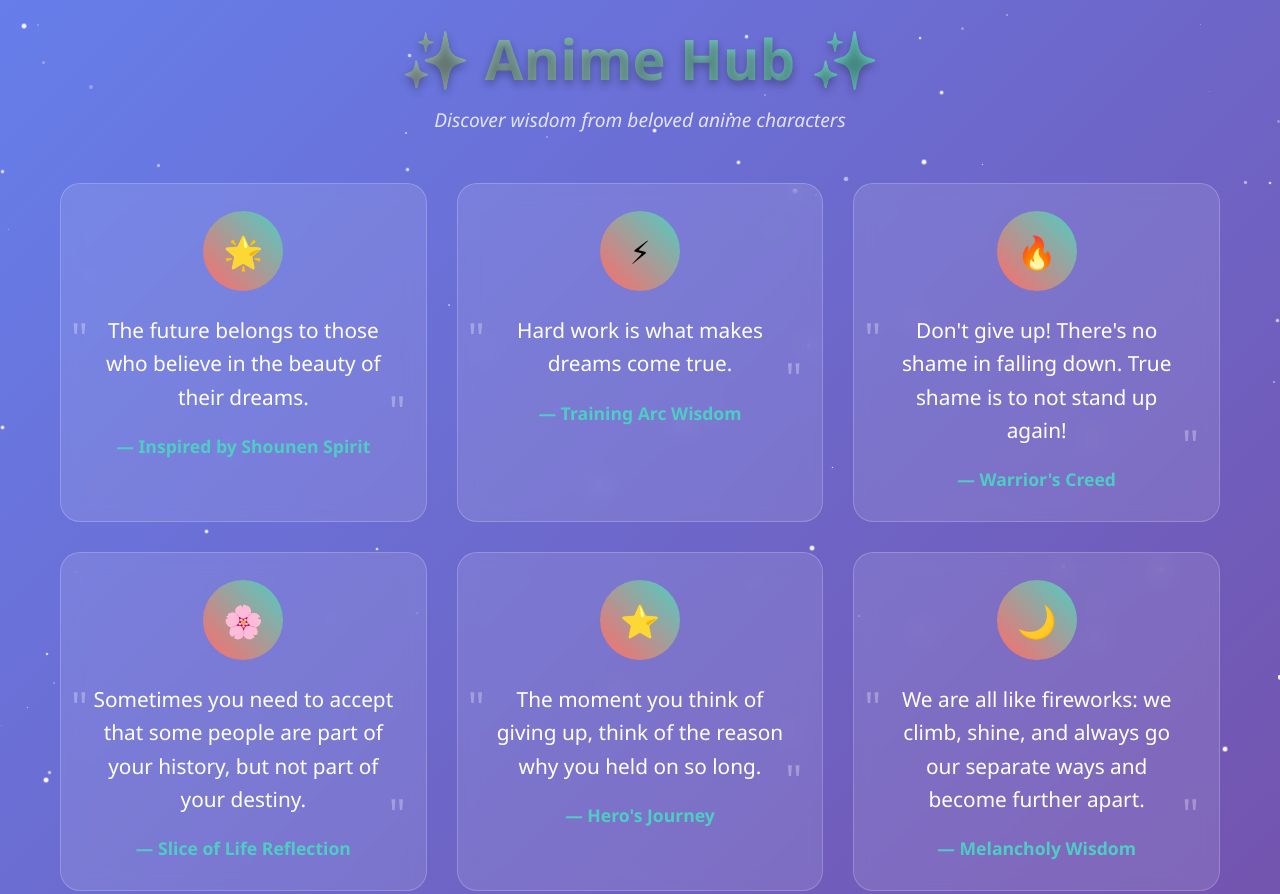
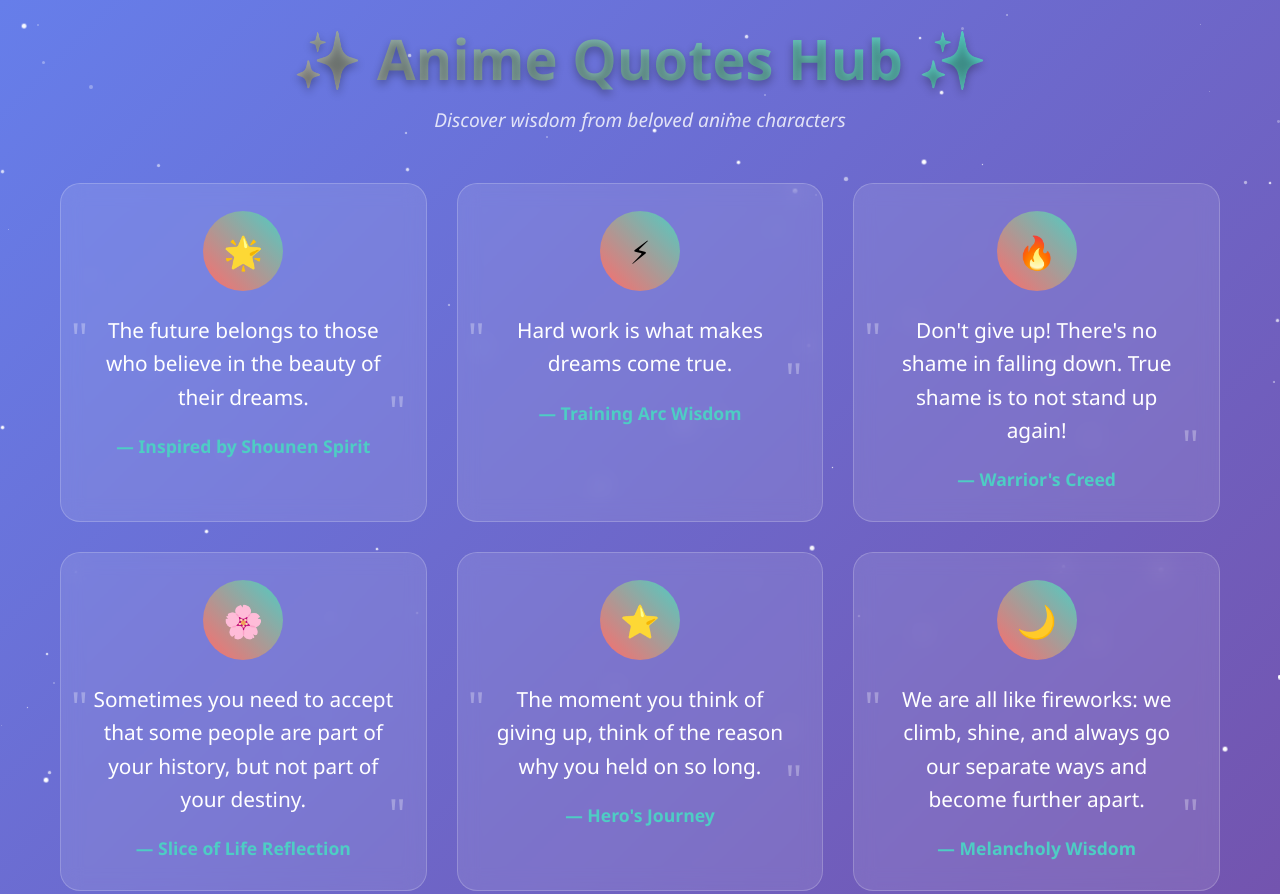
Before and after one commit to puviyarasu12/secePE, a plain HTML site: page index.html in a window 1280 px wide. Shown: the top 894 px of the page. Drawn offline with Linux system fonts and the light colour scheme.

Commit message:
Update index.html

```diff
--- a/index.html
+++ b/index.html
@@ -255,7 +255,7 @@
 
     <div class="container">
         <div class="header">
-            <h1>✨ Anime  Hub ✨</h1>
+            <h1>✨ Anime Quotes Hub ✨</h1>
             <p class="subtitle">Discover wisdom from beloved anime characters</p>
         </div>
 
```
